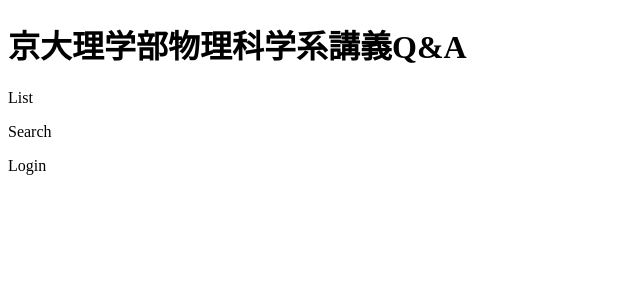
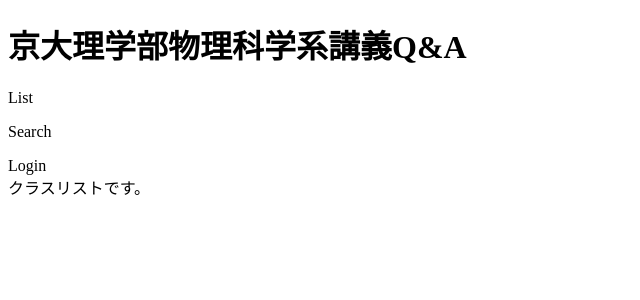
Before and after one commit to diracmax/class_qa_flontend, a Vue app: page /classes in a window 1280 px wide. Shown: the top 300 px of the page, without its empty margins (0-640 px from the left). Built offline with nearby package versions, Linux system fonts and the light colour scheme.

Commit message:
router追加

```diff
--- a/package.json
+++ b/package.json
@@ -9,7 +9,8 @@
   },
   "dependencies": {
     "core-js": "^3.8.3",
-    "vue": "^3.2.13"
+    "vue": "^3.2.13",
+    "vue-router": "^4.0.15"
   },
   "devDependencies": {
     "@babel/core": "^7.12.16",
--- a/src/App.vue
+++ b/src/App.vue
@@ -1,6 +1,7 @@
 <template>
   <div>
   <my-header></my-header>
+  <router-view />
   </div>
 </template>
 
--- /dev/null
+++ b/src/components/ClassList.vue
@@ -0,0 +1,18 @@
+<template>
+  <div>
+      クラスリストです。
+  </div>
+</template>
+
+<script>
+export default {
+  name: 'ClassList',
+  data() {
+        return{
+        }
+    }
+}
+</script>
+
+<style scoped>
+</style>
--- a/src/main.js
+++ b/src/main.js
@@ -1,4 +1,6 @@
 import { createApp } from 'vue'
 import App from './App.vue'
+import router from './router.js'
 
-createApp(App).mount('#app')
+
+createApp(App).use(router).mount('#app')
--- /dev/null
+++ b/src/router.js
@@ -0,0 +1,17 @@
+import { createRouter, createWebHistory } from 'vue-router'
+import ClassList from './components/ClassList.vue'
+
+const routes = [
+  {
+    path: '/classes',
+    name: 'List',
+    component: ClassList
+  },
+]
+
+const router = createRouter({
+  history: createWebHistory(process.env.BASE_URL),
+  routes
+})
+
+export default router
```
Also changed, not shown: 1 other file (tests, documents, lock files or other folders).
